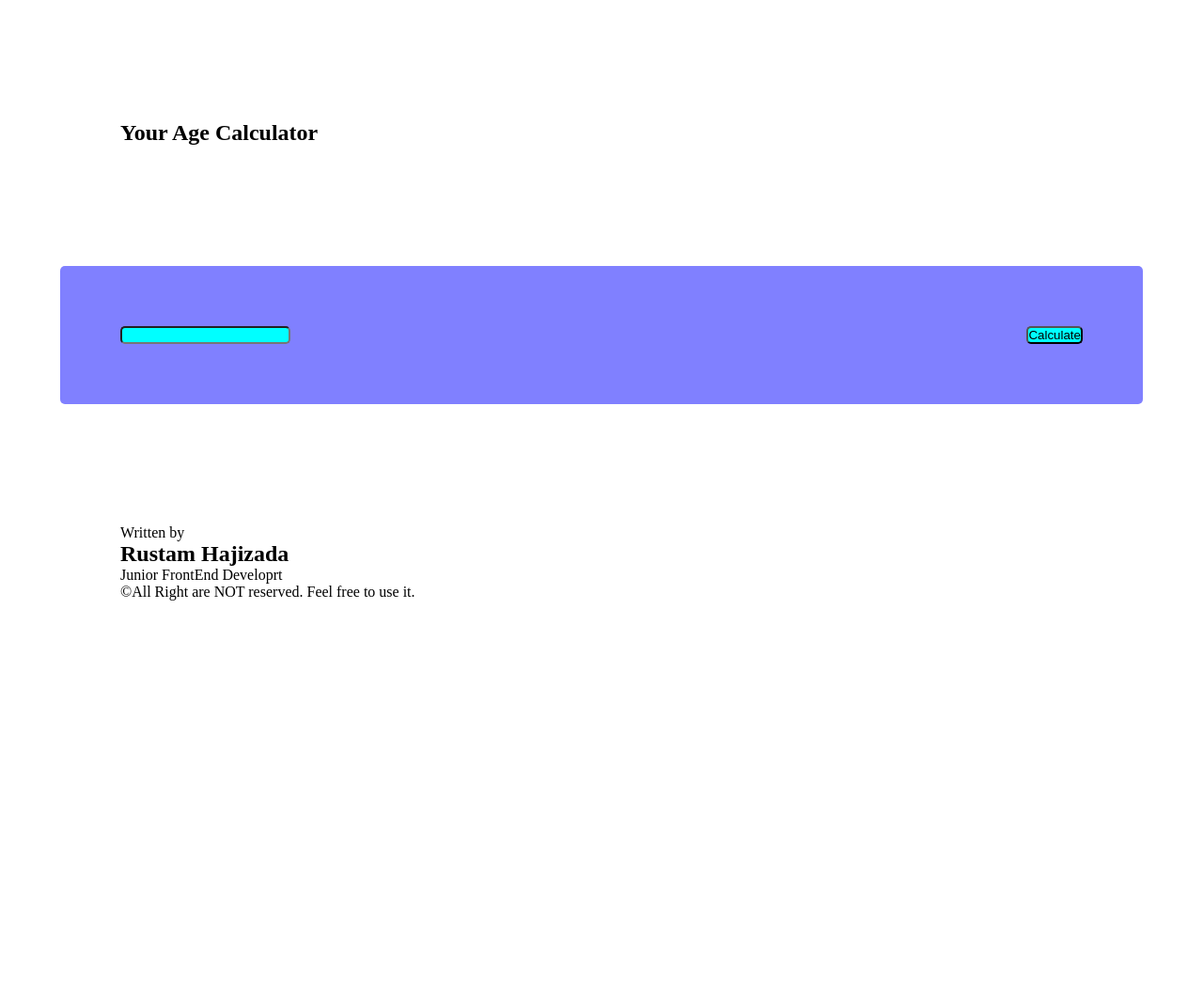
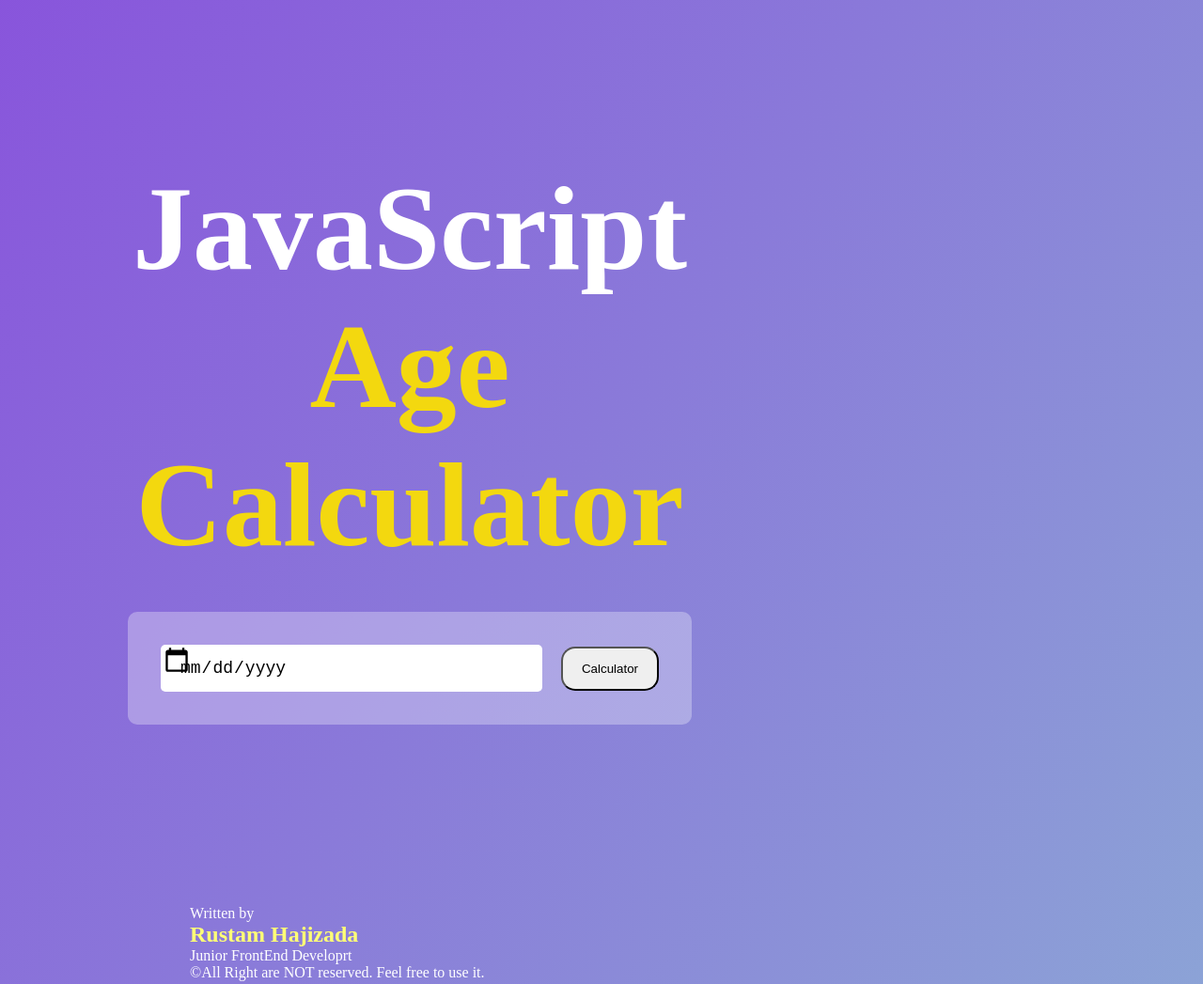
Before and after one commit to RustamHajizadaOriginal/AgeCalculator, a plain HTML site: page index.html in a window 1280 px wide. Shown: the top 1047 px of the page at 94% size. Before the commit the page ends 800 px from the top, so only its background shows below. Drawn offline with Linux system fonts and the light colour scheme.

Commit message:
Updating HTML and CSS

```diff
--- a/index.html
+++ b/index.html
@@ -7,22 +7,21 @@
     <link rel="stylesheet" href="style.css" />
   </head>
   <body>
-    <div class="mainBody">
-      <header class="header">
-        <h1>Your Age Calculator</h1>
-      </header>
-      <section>
-        <main class="mainSection">
-          <input type="text" />
-          <button class="btn">Calculate</button>
-        </main>
-      </section>
-      <footer class="mainFooter">
+    <main class="container">
+      <div class="calculator">
+        <h1>JavaScript <br /><span>Age Calculator</span></h1>
+        <div class="input-box">
+          <input type="date" id="date" />
+          <button>Calculator</button>
+        </div>
+      </div>
+      <footer class="Footer">
         <p>Written by</p>
-        <h2>Rustam Hajizada</h2>
+        <h2><span>Rustam Hajizada</span></h2>
         <div>Junior FrontEnd Developrt</div>
         <div>&copy;All Right are NOT reserved. Feel free to use it.</div>
       </footer>
-    </div>
+    </main>
+    <script src="script.js"></script>
   </body>
 </html>
--- a/style.css
+++ b/style.css
@@ -3,12 +3,81 @@
   padding: 0;
   box-sizing: border-box;
 }
---mainColort: hsl(240, 100%, 75%);
-.mainBody {
-  margin: 5vw;
-  padding: 5vw;
-  font-family: cursive;
-  font-size: small;
+.container {
+  width: 100%;
+  height: 100%;
+  background: linear-gradient(125deg, #580fcdb5, #8ca8d6);
+  color: #fff;
+  padding: 10px;
+}
+
+.calculator {
+  width: 100%;
+  max-width: 600px;
+  margin-left: 10%;
+  margin-top: 10%;
+}
+.calculator h1 {
+  margin-top: 20vh;
+  font-size: 10vw;
+  text-align: center;
+}
+.calculator h1 span {
+  color: #f3d80f;
+}
+.input-box {
+  margin: 40px 0;
+  padding: 35px;
+  border-radius: 10px;
+  background: rgba(255, 255, 255, 0.3);
+  display: flex;
+  align-items: center;
+}
+.input-box input {
+  flex: 1;
+  margin-right: 20px;
+  padding: 14px 20px;
+  border: 0;
+  outline: 0;
+  font-size: 18px;
+  border-radius: 5px;
+  position: relative;
+}
+.input-box button {
+  border-radius: 15px;
+  padding: 14px 20px;
+}
+.input-box button:hover {
+  background-color: #f3d80f;
+}
+.input-box input::-webkit-calendar-picker-indicator {
+  top: 0;
+  left: 0;
+  right: 0;
+  bottom: 0;
+  width: auto;
+  height: auto;
+  position: absolute;
+  background-position: calc(100%-10px);
+  background-size: 30px;
+  cursor: pointer;
+}
+
+.Footer {
+  margin: 15vw;
+}
+
+.Footer span {
+  color: #ffff76;
+}
+/* ===================================== */
+/* OLD  */
+/* .mainBody {
+  width: 100%;
+  min-height: 100vh;
+  background: linear-gradient(125deg, #580fcdb5, #8ca8d6);
+  color: #fff;
+  padding: 10px;
 }
 .header {
   margin: 5vw;
@@ -32,9 +101,9 @@ button {
   background-color: aqua;
   border-radius: 5px;
   /* margin: 5vw; */
-  /* padding-left: 5vw; */
-}
+/* padding-left: 5vw; */
+/* }
 footer {
   margin: 5vw;
   padding: 5vw;
-}
+} */
```
